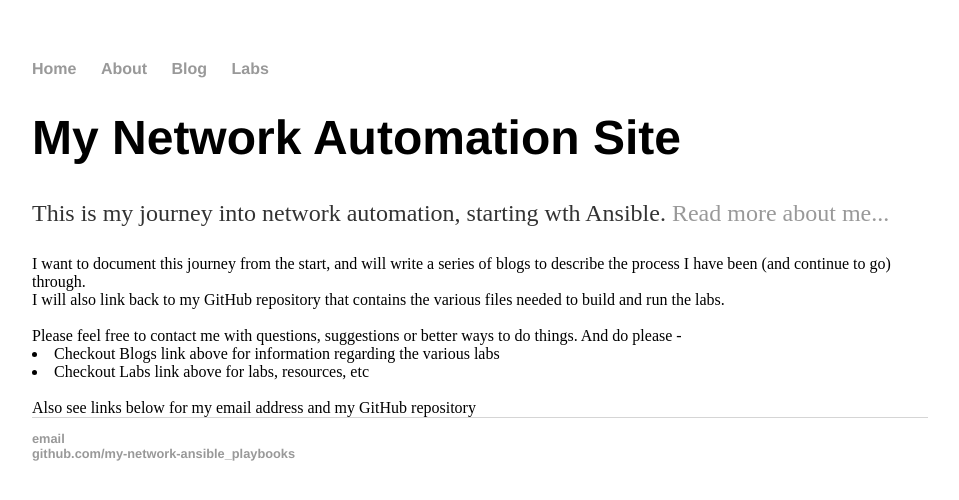
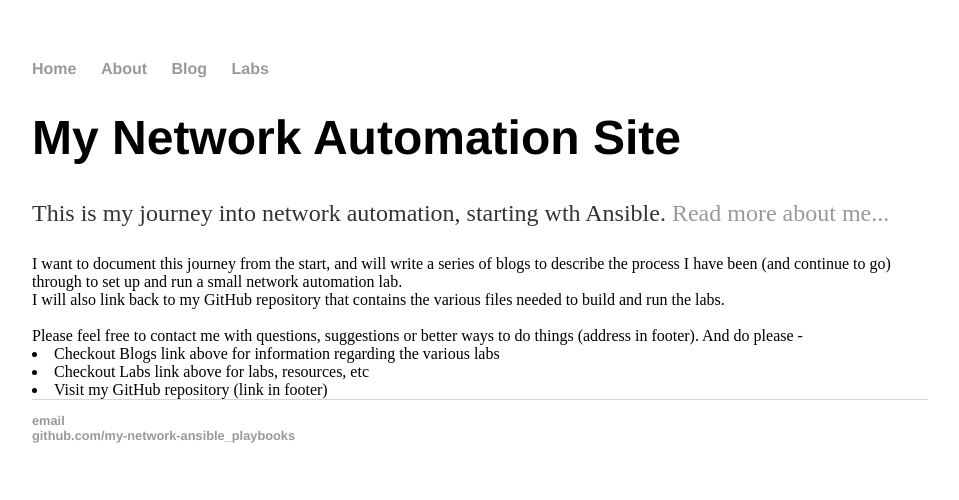
Before and after one commit to craigeowen/craigeowen.github.io, a Jekyll site: the page built from index.html, in a window 1280 px wide. Shown: the top 500 px of the page, without its empty margins (160-1119 px from the left). Built offline with Jekyll 4.4.1, drawn with Linux system fonts in a browser that asks for light colours.

Commit message:
Update index.html

```diff
--- a/index.html
+++ b/index.html
@@ -5,12 +5,13 @@ title: My Network Automation Site
 <div class="blurb">
 	<h1>My Network Automation Site</h1>
 	<p>This is my journey into network automation, starting wth Ansible. <a href="/about">Read more about me...</a></p>
-	I want to document this journey from the start, and will write a series of blogs to describe the process I have been (and continue to go) through. <br>
+	I want to document this journey from the start, and will write a series of blogs to describe the process I have been (and continue to go) through to set up and run a small network automation lab.<br>
 	I will also link back to my GitHub repository that contains the various files needed to build and run the labs.<br>
 	<br>
-	Please feel free to contact me with questions, suggestions or better ways to do things. And do please - <br>
+	Please feel free to contact me with questions, suggestions or better ways to do things (address in footer). And do please -
+	<br>
 	<li>Checkout Blogs link above for information regarding the various labs</li>
 	<li>Checkout Labs link above for labs, resources, etc</li>
-	<br>
-	Also see links below for my email address and my GitHub repository
+	<li>Visit my GitHub repository (link in footer)
+
 </div><!-- /.blurb -->
```
